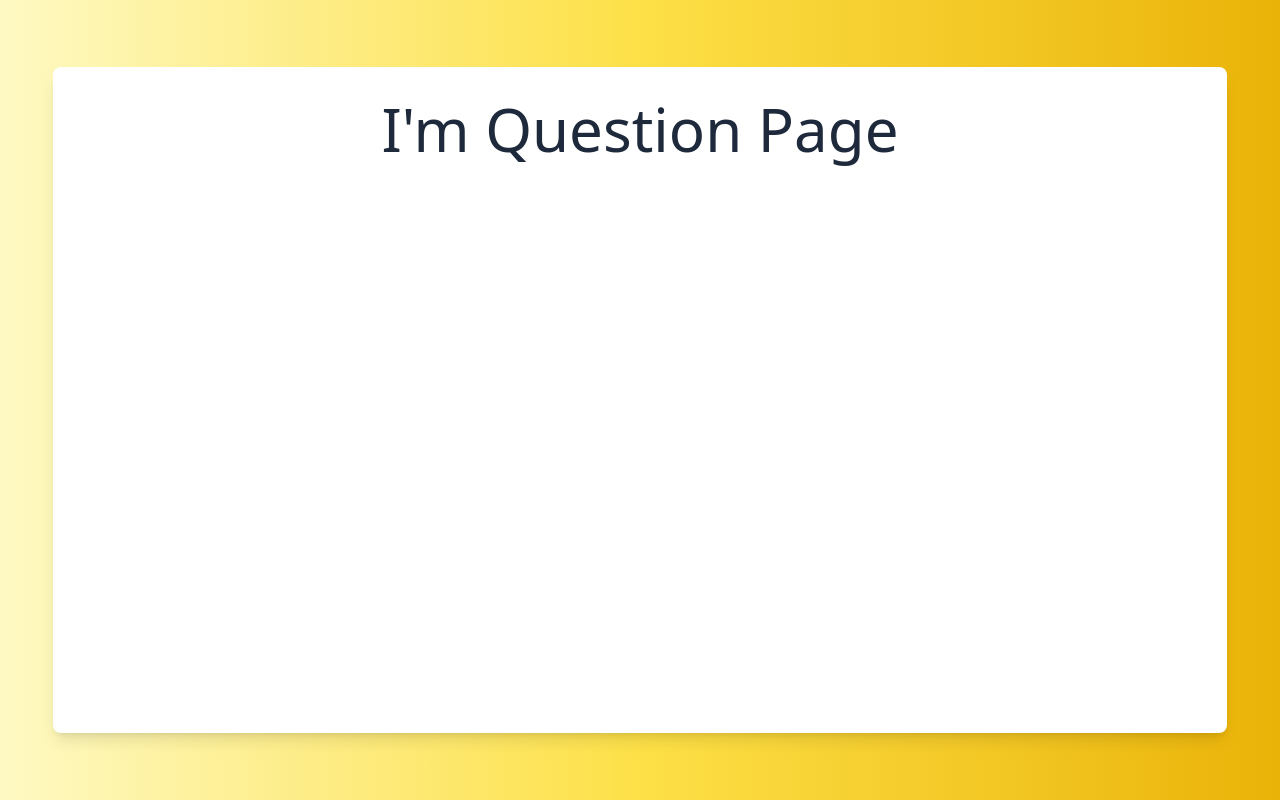
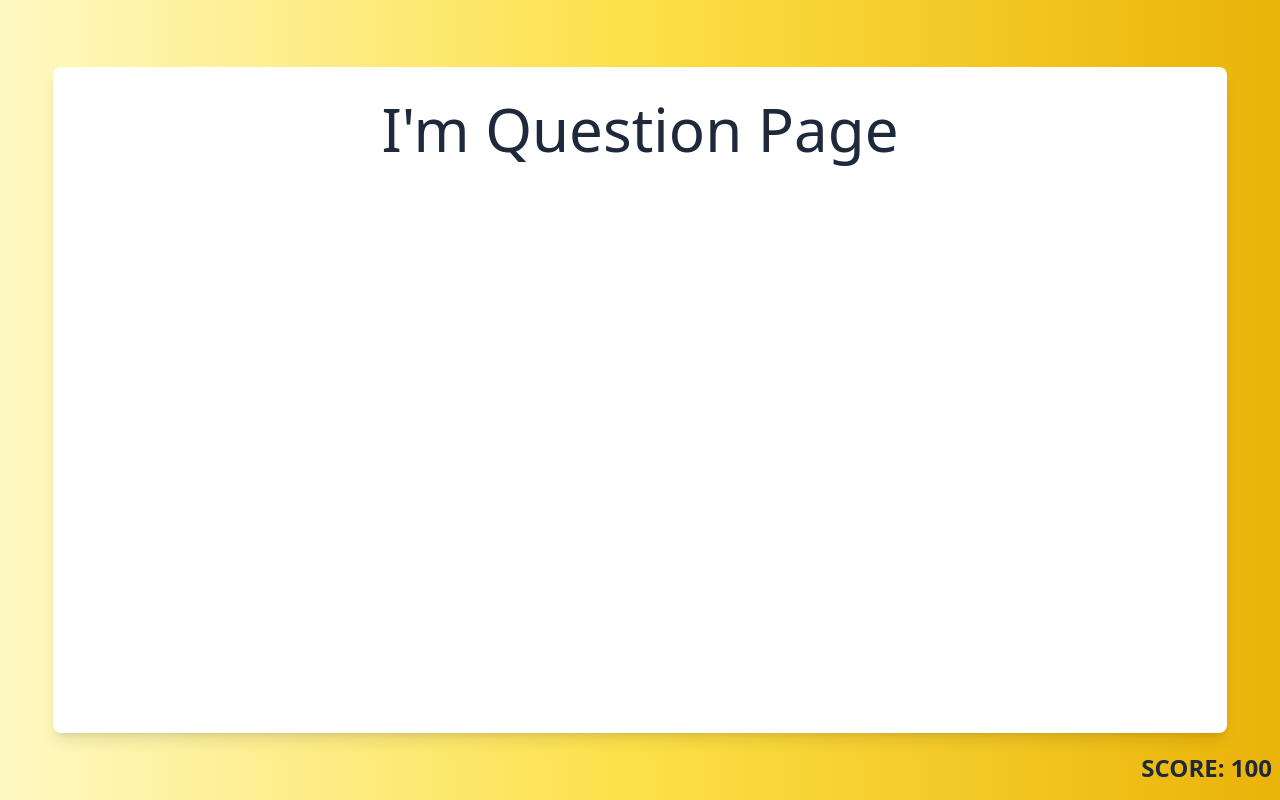
Before and after one commit to alonso-hdz17/triviantastic, a Vue app: page /question/category/1 in a window 1280 px wide. Built offline with nearby package versions, Linux system fonts and the light colour scheme.

Commit message:
category call

```diff
--- a/src/App.vue
+++ b/src/App.vue
@@ -6,6 +6,7 @@
       <RouterView />
     </div>
   </main>
+  <p class="score">Score: 100</p>
 </template>
 
 <style lang="postcss" scoped>
@@ -15,4 +16,7 @@ main {
     @apply flex h-5/6 min-h-fit w-11/12 flex-col items-center gap-16 overflow-auto rounded-lg bg-white p-8 shadow-lg;
   }
 }
+.score {
+  @apply absolute bottom-4 right-2 text-2xl font-bold uppercase text-slate-800;
+}
 </style>
```
